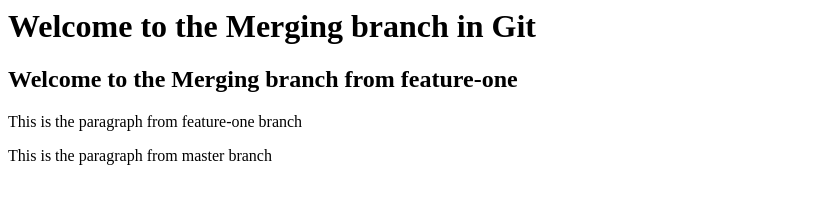
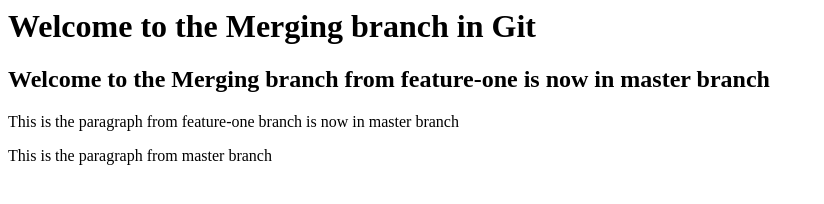
Before and after one commit to SantiManRai/Recursive-Merge, a plain HTML site: page index.html in a window 1280 px wide. Shown: the whole page, without its empty margins (0-824 px from the left). Drawn offline with Linux system fonts and the light colour scheme.

Commit message:
Changes in paragraph and heading of feature-one branch as in master branch

```diff
--- a/index.html
+++ b/index.html
@@ -5,9 +5,9 @@
 	<body>
 
 	<h1> Welcome to the Merging branch in Git </h1>
-	<h2> Welcome to the Merging branch from feature-one </h2>
+	<h2> Welcome to the Merging branch from feature-one is now in master branch </h2>
 
-	<p> This is the paragraph from feature-one branch </p>
+	<p> This is the paragraph from feature-one branch is now in master branch </p>
 
 	<p> This is the paragraph from master branch </p>
 
```
